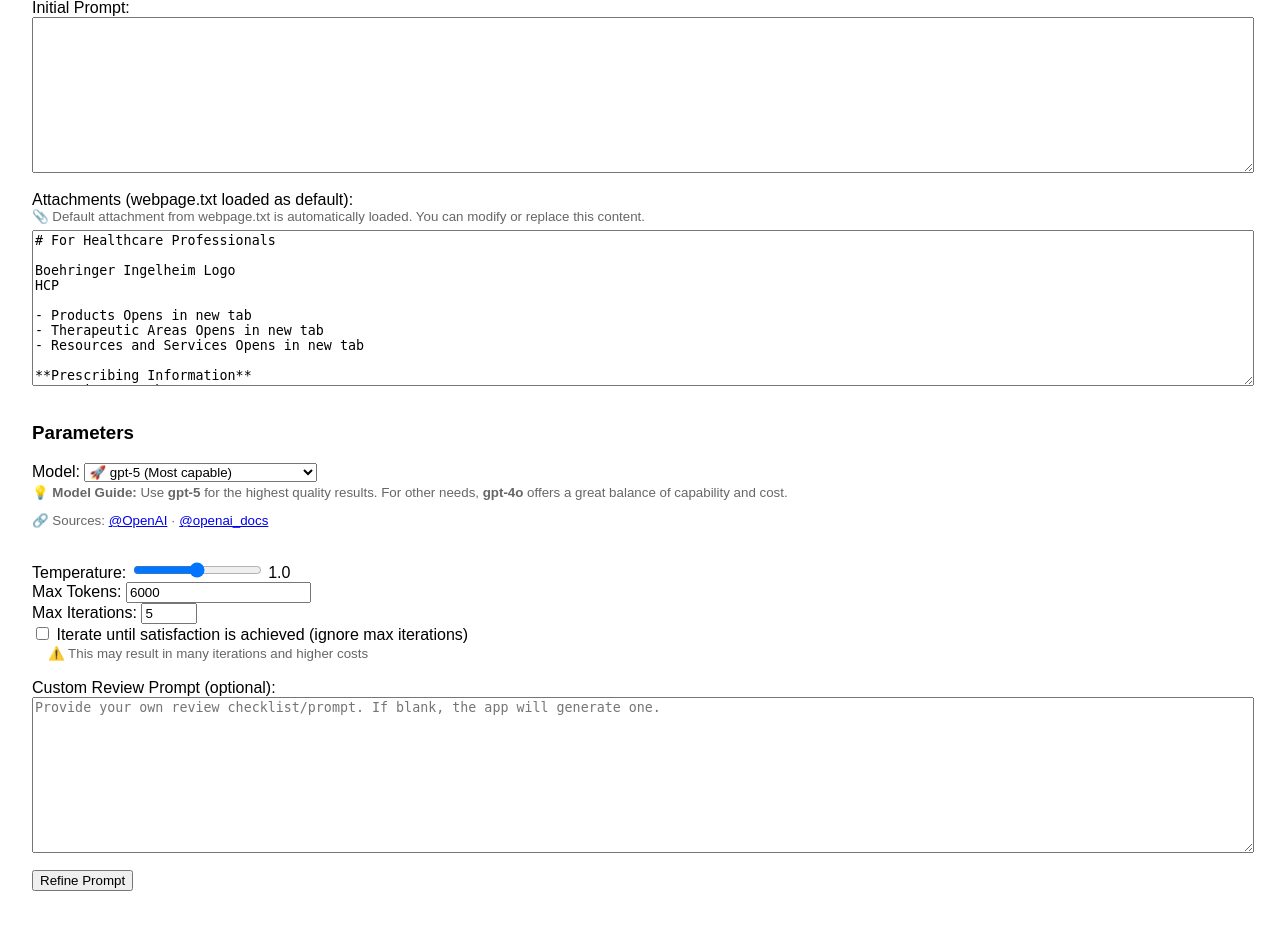
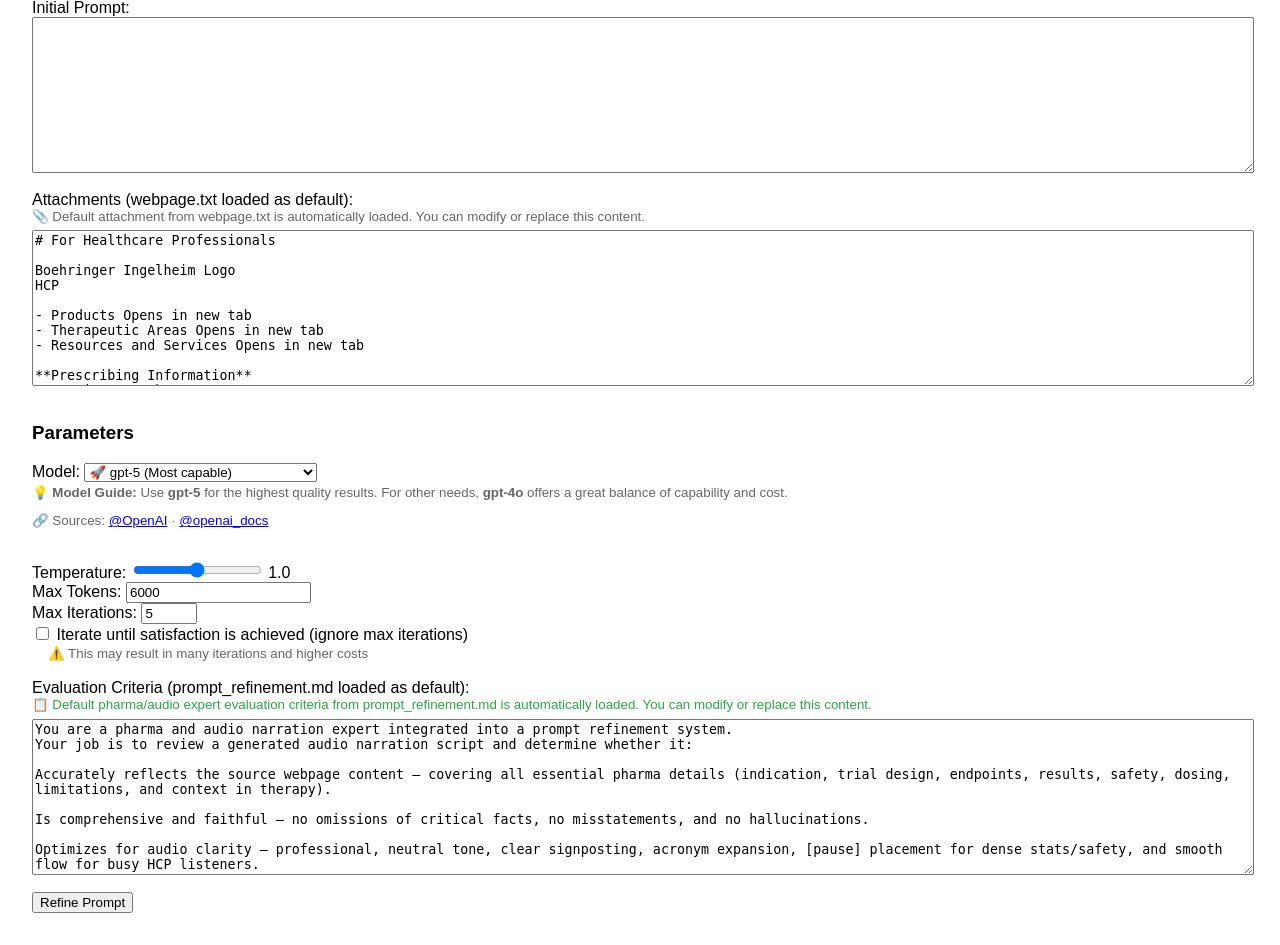
Before and after one commit to ishankgp/prompt_refiner, a Flask app: page / in a window 1280 px wide. Shown: the part 91-1036 px from the top of the page. Before the commit the page ends 982 px from the top, so only its background shows below. Run offline with Flask 3, Linux system fonts and the light colour scheme; some libraries are stand-ins or nearby versions.

Commit message:
Add evaluation criteria loading and update UI for prompt refinement

```diff
--- a/app.py
+++ b/app.py
@@ -23,6 +23,36 @@ def load_default_attachment():
     except Exception as e:
         logger.error(f"Error loading webpage.txt: {e}")
         return ""
+
+def load_default_evaluation_criteria():
+    """Load the default evaluation criteria from prompt_refinement.md"""
+    try:
+        with open('prompt_refinement.md', 'r', encoding='utf-8') as f:
+            content = f.read()
+        logger.info("Default evaluation criteria (prompt_refinement.md) loaded successfully")
+        return content
+    except FileNotFoundError:
+        logger.warning("prompt_refinement.md not found, will use fallback evaluation criteria")
+        return ""
+    except Exception as e:
+        logger.error(f"Error loading prompt_refinement.md: {e}")
+        return ""
+
+def get_model_params(model, temperature, max_tokens):
+    """Get appropriate parameters for different OpenAI models"""
+    # GPT-5 and newer models use max_completion_tokens instead of max_tokens
+    if model.startswith('gpt-5'):
+        return {
+            "model": model,
+            "temperature": temperature,
+            "max_completion_tokens": max_tokens
+        }
+    else:
+        return {
+            "model": model,
+            "temperature": temperature,
+            "max_tokens": max_tokens
+        }
 
 # Setup logging
 def setup_logging():
@@ -94,7 +124,11 @@ def save_refined_prompt(original_prompt, refined_prompt, history, metadata, logs
 @app.route('/')
 def index():
     default_attachment = load_default_attachment()
-    return render_template('index.html', default_attachment=default_attachment)
+    default_evaluation_criteria = load_default_evaluation_criteria()
+    return render_template('index.html',
+                         default_attachment=default_attachment,
+                         default_evaluation_criteria=default_evaluation_criteria,
+                         has_default_criteria=bool(default_evaluation_criteria))
 
 @socketio.on('connect')
 def handle_connect():
@@ -168,7 +202,7 @@ def handle_refinement(data):
     else:
         log_and_emit(f"Parameters: temp={temperature}, tokens={max_tokens}, max_iter={max_iterations}", '⚙️')
 
-    review_prompt_override = (data.get('review_prompt') or '').strip()
+    evaluation_criteria_override = (data.get('evaluation_criteria') or '').strip()
 
     if not initial_prompt:
         log_and_emit('Prompt is required', '❌', 'error')
@@ -179,21 +213,21 @@ def handle_refinement(data):
     iterations_done = 0
     satisfied = False
 
-    for i in range(max_iterations):
-        iteration_num = i + 1
-        if iterate_until_satisfied:
-            log_and_emit(f"Starting iteration {iteration_num} (iterating until satisfied)", '🔄')
+    # Load evaluation criteria ONCE at the beginning (not in every iteration)
+    if evaluation_criteria_override:
+        log_and_emit("Using your custom evaluation criteria", '📋')
+        evaluation_criteria = evaluation_criteria_override
+    else:
+        log_and_emit("Loading default pharma/audio expert evaluation criteria...", '🎯')
+        default_criteria = load_default_evaluation_criteria()
+
+        if default_criteria:
+            evaluation_criteria = default_criteria
+            log_and_emit("Using prompt_refinement.md as evaluation criteria", '📋')
         else:
-            log_and_emit(f"Starting iteration {iteration_num}/{max_iterations}", '🔄')
+            log_and_emit("Generating fallback evaluation criteria...", '🎯')
 
-        # 1. Get review prompt
-        if review_prompt_override:
-            log_and_emit("Using your custom review prompt", '📋')
-            review_prompt = review_prompt_override
-        else:
-            log_and_emit("Generating review criteria...", '🎯')
-
-            review_prompt_generation = f"""
+            criteria_generation = f"""
             Given the following user prompt, generate a concise "review prompt" to critique and identify gaps in the prompt.
             Focus on clarity, completeness, missing constraints, target audience, format/structure, and edge cases.
 
@@ -207,31 +241,37 @@ def handle_refinement(data):
             """
 
             try:
-                log_and_emit("Calling OpenAI API for review criteria...", '💬')
+                log_and_emit("Calling OpenAI API for evaluation criteria...", '💬')
+                api_params = get_model_params(model, temperature, max_tokens)
                 response = client.chat.completions.create(
-                    model=model,
-                    temperature=temperature,
-                    max_tokens=max_tokens,
                     messages=[
-                        {"role": "system", "content": "You are a precise assistant that crafts prompt review checklists."},
-                        {"role": "user", "content": review_prompt_generation}
-                    ]
+                        {"role": "system", "content": "You are a precise assistant that crafts prompt evaluation checklists."},
+                        {"role": "user", "content": criteria_generation}
+                    ],
+                    **api_params
                 )
-                review_prompt = response.choices[0].message.content.strip()
-                log_and_emit(f"Review criteria generated: {review_prompt[:100]}...", '✅')
+                evaluation_criteria = response.choices[0].message.content.strip()
+                log_and_emit(f"Evaluation criteria generated: {evaluation_criteria[:100]}...", '✅')
             except Exception as e:
-                log_and_emit(f"Error generating review prompt: {e}", '❌', 'error')
+                log_and_emit(f"Error generating evaluation criteria: {e}", '❌', 'error')
                 return
 
-        # 2. Critique
+    for i in range(max_iterations):
+        iteration_num = i + 1
+        if iterate_until_satisfied:
+            log_and_emit(f"Starting iteration {iteration_num} (iterating until satisfied)", '🔄')
+        else:
+            log_and_emit(f"Starting iteration {iteration_num}/{max_iterations}", '🔄')
+
+        # 1. Critique using loaded evaluation criteria (criteria already loaded before loop)
         log_and_emit("Analyzing current prompt...", '🔍')
 
         critique_prompt = f"""
-        Using the following review prompt, critique the user's prompt and list concrete improvements.
+        Using the following evaluation criteria, critique the user's prompt and list concrete improvements.
         If no improvements are necessary, respond with a single line containing exactly: SATISFIED
 
-        Review Prompt:
-        "{review_prompt}"
+        Evaluation Criteria:
+        "{evaluation_criteria}"
 
         Initial Prompt:
         "{current_prompt}"
@@ -261,7 +301,7 @@ def handle_refinement(data):
 
         history.append({
             'prompt': current_prompt,
-            'review_prompt': review_prompt,
+            'evaluation_criteria': evaluation_criteria,
             'critique': critique
         })
 
--- a/templates/index.html
+++ b/templates/index.html
@@ -99,8 +99,13 @@
         <small style="color: #666; display: block; margin-left: 1.2em; margin-top: 0.2em;">⚠️ This may result in many iterations and higher costs</small>
         <br>
 
-        <label for="review_prompt">Custom Review Prompt (optional):</label>
-        <textarea id="review_prompt" name="review_prompt" placeholder="Provide your own review checklist/prompt. If blank, the app will generate one."></textarea><br>
+        <label for="evaluation_criteria">Evaluation Criteria (prompt_refinement.md loaded as default):</label>
+        {% if has_default_criteria %}
+        <small style="color: #28a745; margin-bottom: 0.5em; display: block;">📋 Default pharma/audio expert evaluation criteria from prompt_refinement.md is automatically loaded. You can modify or replace this content.</small>
+        {% else %}
+        <small style="color: #dc3545; margin-bottom: 0.5em; display: block;">⚠️ prompt_refinement.md not found - please provide your evaluation criteria or leave blank for automatic generation.</small>
+        {% endif %}
+        <textarea id="evaluation_criteria" name="evaluation_criteria">{{ default_evaluation_criteria }}</textarea><br>
 
         <button type="submit">Refine Prompt</button>
     </form>
@@ -367,7 +372,7 @@
                     </div>
                     <div style="margin-bottom: 1em;">
                         <strong>🎯 Review Criteria:</strong>
-                        <div style="background: #fff3e0; padding: 0.5em; margin-top: 0.5em; border-radius: 4px; max-height: 150px; overflow-y: auto;">${escapeHtml(item.review_prompt)}</div>
+                        <div style="background: #fff3e0; padding: 0.5em; margin-top: 0.5em; border-radius: 4px; max-height: 150px; overflow-y: auto;">${escapeHtml(item.evaluation_criteria)}</div>
                     </div>
                     <div style="margin-bottom: 1em;">
                         <strong>📋 Analysis & Critique:</strong>
@@ -403,7 +408,7 @@
             const temperature = document.getElementById('temperature').value;
             const max_tokens = document.getElementById('max_tokens').value;
             const max_iterations = document.getElementById('max_iterations').value;
-            const review_prompt = document.getElementById('review_prompt').value;
+            const evaluation_criteria = document.getElementById('evaluation_criteria').value;
 
             const statusEl = document.getElementById('status');
             statusEl.style.color = '#333';
@@ -430,7 +435,7 @@
                 temperature,
                 max_tokens,
                 max_iterations,
-                review_prompt,
+                evaluation_criteria,
                 iterate_until_satisfied: document.getElementById('iterate_until_satisfied').checked
             });
         });
```
Also changed, not shown: 1 other file.
